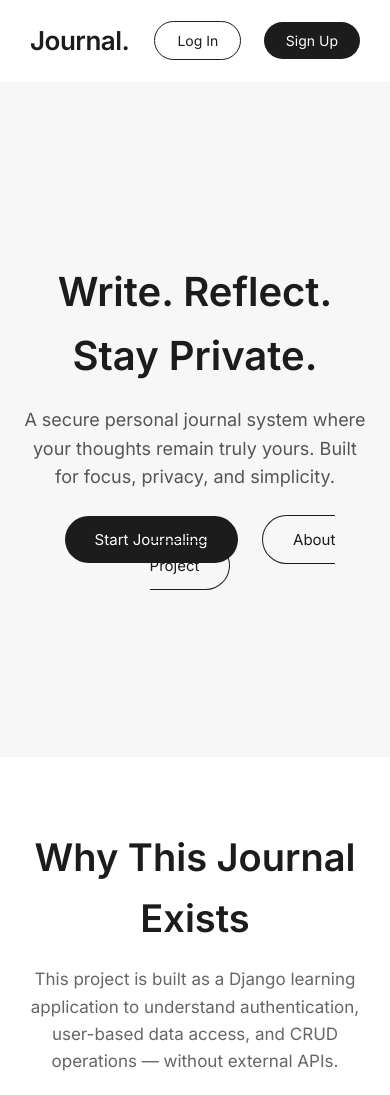
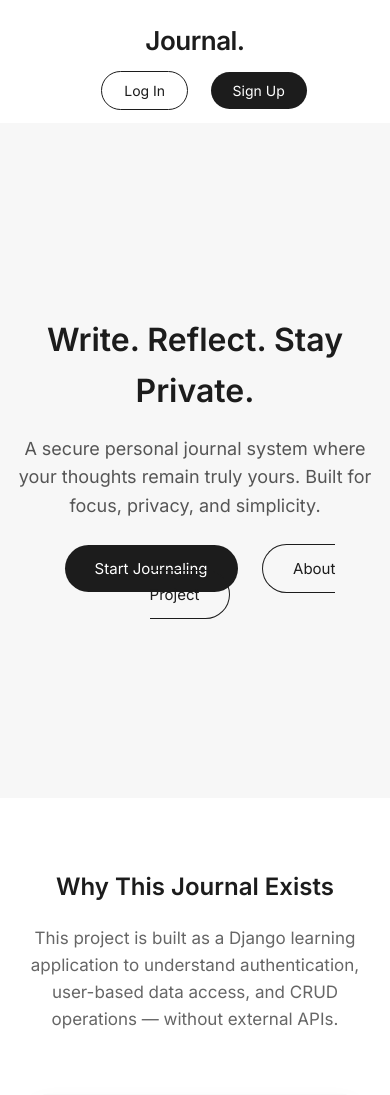
Before and after one commit to CodebyNik18/Private-Journal, a Django app: page / in a window 390 px wide. Shown: the top 1095 px of the page. Run offline with Django 5.2, Linux system fonts and the light colour scheme.

Commit message:
Fix mobile layout

```diff
--- a/journal_main/static/css/style.css
+++ b/journal_main/static/css/style.css
@@ -207,3 +207,49 @@
         padding: 70px 30px;
     }
 }
+
+* {
+  box-sizing: border-box;
+}
+
+img {
+  max-width: 100%;
+  height: auto;
+}
+
+button, a {
+  max-width: 100%;
+}
+
+.hero, .container, .main, .content {
+  padding-left: 1rem;
+  padding-right: 1rem;
+}
+
+.hero-buttons, .buttons, .cta-buttons {
+  display: flex;
+  flex-wrap: wrap;
+  gap: 1rem;
+  justify-content: center;
+}
+
+@media (max-width: 768px) {
+
+  h1 {
+    font-size: 2rem !important;
+  }
+
+  h2 {
+    font-size: 1.5rem !important;
+  }
+
+  .navbar, .nav, .header {
+    flex-direction: column !important;
+    gap: 1rem;
+  }
+
+  button, a {
+    width: 100%;
+    text-align: center;
+  }
+}
--- a/templates/home.html
+++ b/templates/home.html
@@ -7,6 +7,7 @@
     <meta name="viewport" content="width=device-width, initial-scale=1.0">
     <title>Personal Journal</title>
     <link rel="stylesheet" href="{% static 'css/style.css' %}">
+    <meta name="viewport" content="width=device-width, initial-scale=1">
 
 </head>
 
```
